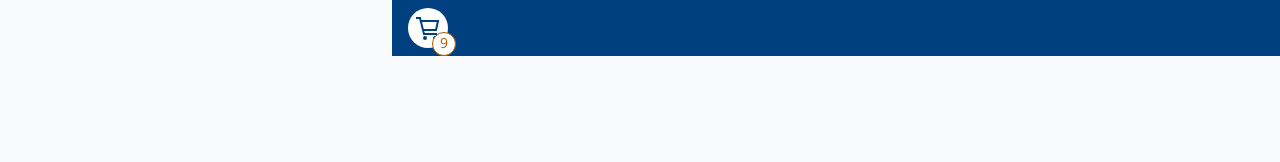
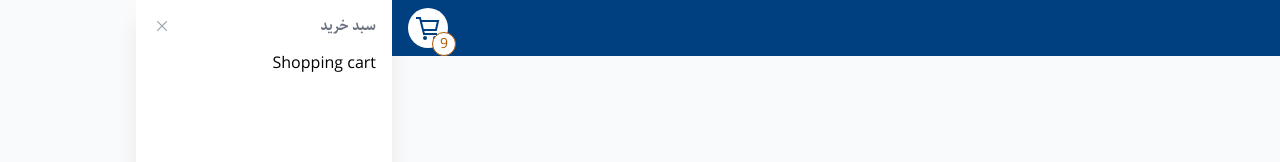
Before and after one commit to swkarimi/shopping-card, a Next.js app: page / in a window 1280 px wide. Shown: the top 162 px of the page. Built offline with nearby package versions, Linux system fonts and the light colour scheme.

Commit message:
add ShoppingCartProvider

```diff
--- a/app/layout.tsx
+++ b/app/layout.tsx
@@ -2,7 +2,7 @@ import type { Metadata } from "next"
 import "./globals.css"
 import { Navbar } from "@/components/Navbar"
 import { sahelFont } from "@/public/fonts/font"
-import { ShoppingCart } from "@/components/ShoppingCart"
+import { ShoppingCartProvider } from "@/context/ShoppingCartContext"
 
 export const metadata: Metadata = {
   title: "Create Next App",
@@ -17,8 +17,10 @@ export default function RootLayout({
   return (
     <html lang="fa-IR" dir="rtl">
       <body className={`bg-gray-50 ${sahelFont.className}`}>
-        <Navbar />
-        <main className="container mx-auto p-4">{children}</main>
+        <ShoppingCartProvider>
+          <Navbar />
+          <main className="container mx-auto p-4">{children}</main>
+        </ShoppingCartProvider>
       </body>
     </html>
   )
```
